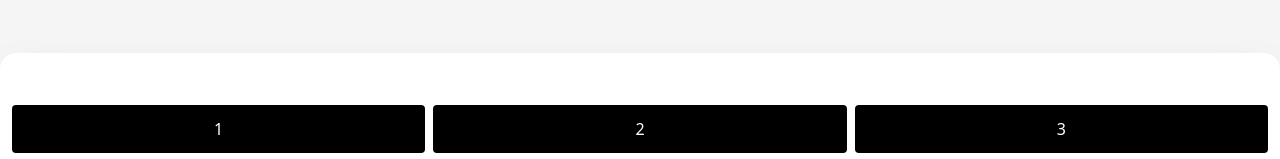
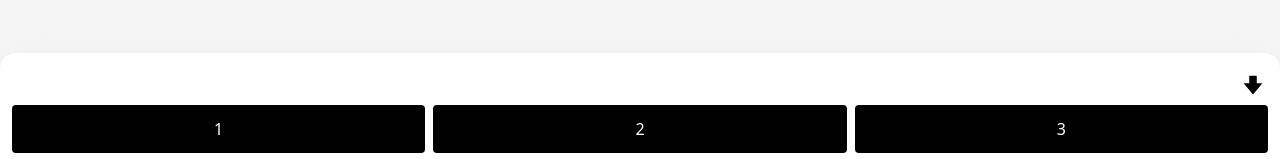
Before and after one commit to Dzban-Diego/punkTool, a Next.js app: page / in a window 1280 px wide. Shown: the part 407-566 px from the top of the page. Built offline with nearby package versions, Linux system fonts and the light colour scheme.

Commit message:
Chowanie klawiatury

```diff
--- a/src/pages/index.tsx
+++ b/src/pages/index.tsx
@@ -1,6 +1,6 @@
 import { type NextPage } from "next";
 import Head from "next/head";
-import { GoPlus } from "react-icons/go";
+import { GoArrowDown, GoArrowUp, GoPlus } from "react-icons/go";
 import { Player } from "~/components/Player";
 import { useEffect, useMemo, useState } from "react";
 import React from "react";
@@ -18,6 +18,7 @@ const Home: NextPage = () => {
   const [players, setPlayers] = useState<PlayerType[]>([]);
   const [selectedPlayer, setSelectedPlayer] = useState(0);
   const [points, setPoints] = useState("");
+  const [showKeybord, setShowKeyboard] = useState(true);
 
   function setPlayer(player: PlayerType, playerIndex?: number) {
     setPlayers((prev) => {
@@ -130,10 +131,19 @@ const Home: NextPage = () => {
               />
             ))}
           </div>
-          <div className="fixed  bottom-0 w-screen rounded-t-2xl bg-white shadow-2xl p-3">
+          <div className="fixed  bottom-0 w-screen rounded-t-2xl bg-white p-3 shadow-2xl">
             <div className="flex w-full items-center">
               <span className="h-10 w-full text-center text-3xl">{points}</span>
+              <button onClick={() => setShowKeyboard((v) => !v)}>
+                {showKeybord ? (
+                  <GoArrowDown size={30} />
+                ) : (
+                  <GoArrowUp size={30} />
+                )}
+              </button>
             </div>
+            {showKeybord && (
+              <>
                 <div className="grid grid-cols-3 gap-2">
                   {[1, 2, 3, 4, 5, 6, 7, 8, 9, "-", 0, "<"].map((i) => (
                     <button
@@ -151,6 +161,8 @@ const Home: NextPage = () => {
                 >
                   OK
                 </button>
+              </>
+            )}
           </div>
         </div>
       </main>
```
Lines whose indentation alone changed are shown as unchanged.
